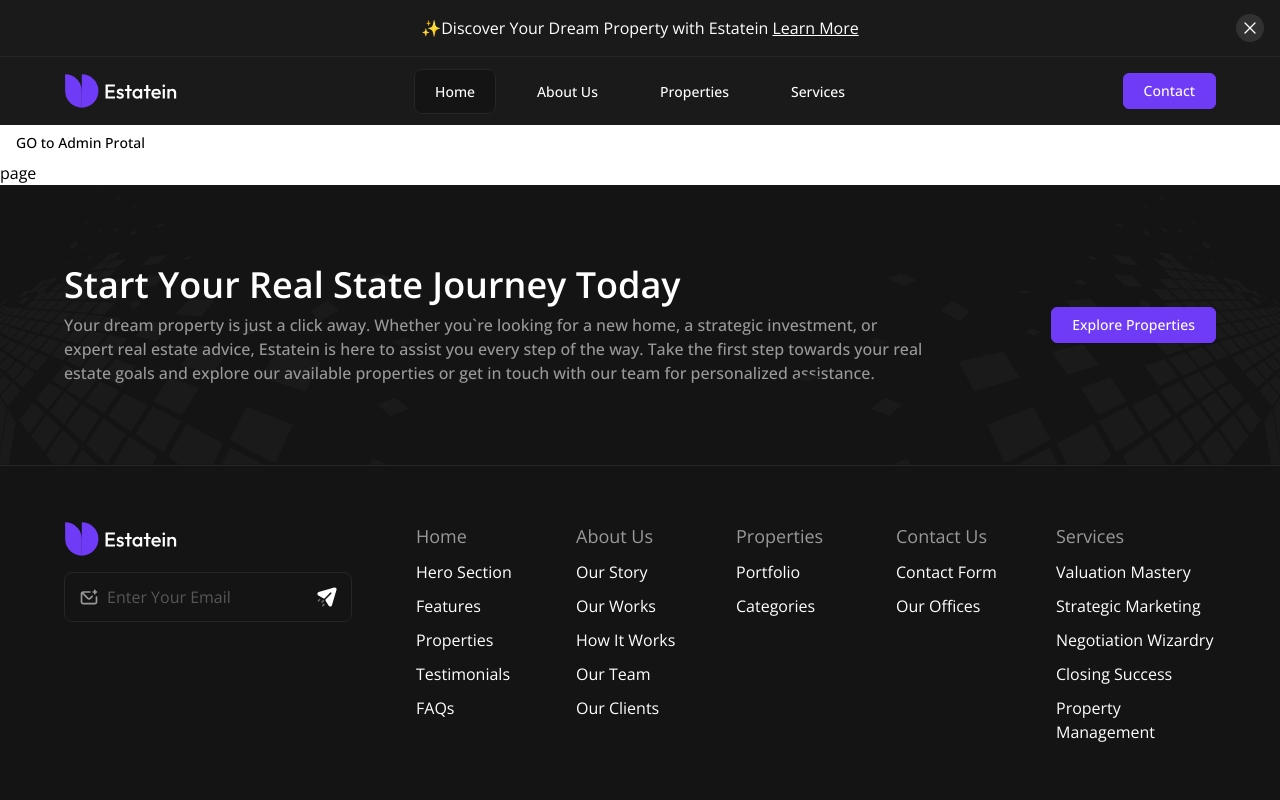
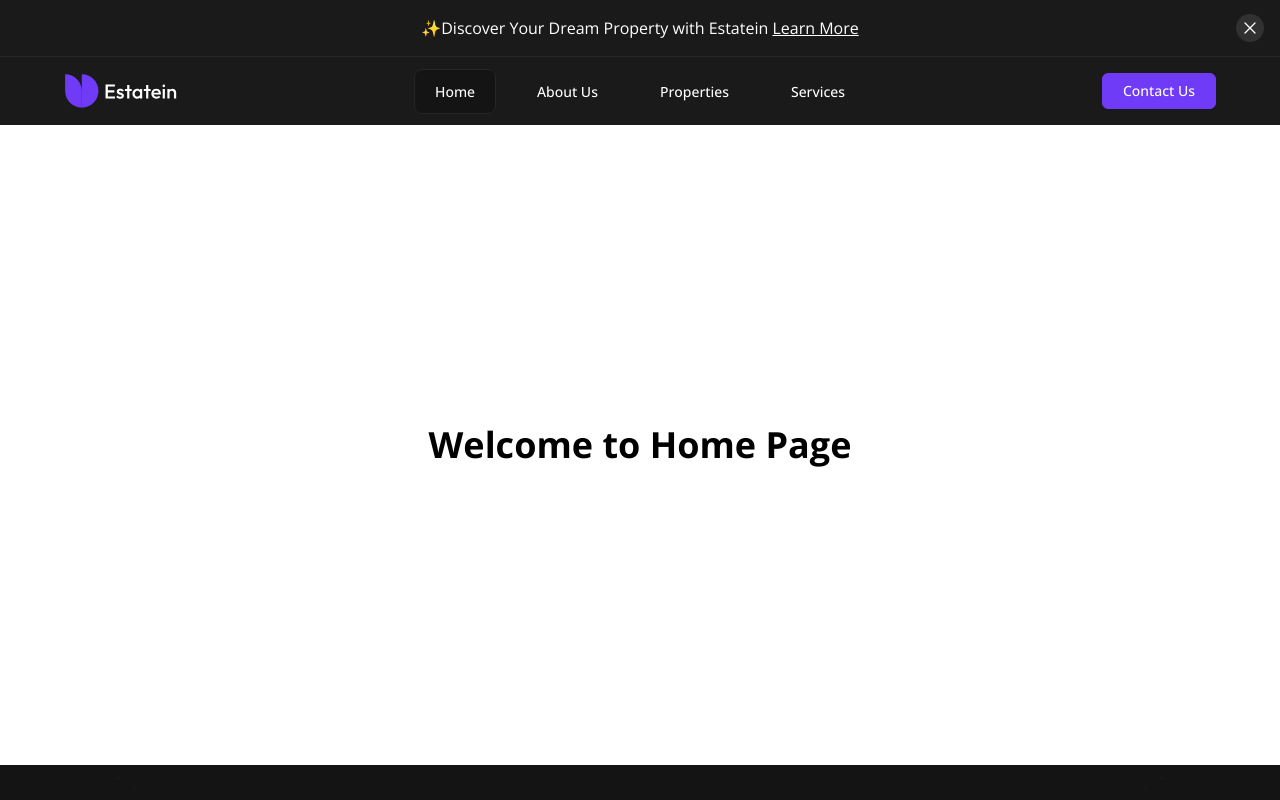
Before and after one commit to abdullahfazal1210-hub/UniwebProjectFrontend, a Next.js app: page / in a window 1280 px wide. Shown: the top 800 px of the page. Built offline with nearby package versions, Linux system fonts and the light colour scheme.

Commit message:
Pages Layouts

```diff
--- /dev/null
+++ b/app/(pages)/contact/page.jsx
@@ -0,0 +1,9 @@
+import React from 'react'
+
+export default function Properties() {
+  return (
+    <div className='w-full h-[80vh] flex items-center justify-center text-4xl font-bold'>
+        Welcome to Contact Page
+      </div>
+  )
+}
--- a/app/(pages)/layout.js
+++ b/app/(pages)/layout.js
@@ -1,17 +1,13 @@
 import React from "react";
 import Header from "../components/web/common/Header/page";
 import Footer from "../components/web/common/Footer/page";
-import { Button } from "@/components/ui/button";
-import Link from "next/link";
+
 
 export default function Weblayout({ children }) {
   return (
     <>
       <Header />
-      <Button variant={"primary"} asChild={true}>
-        <Link href={"/admin/Dashboard"}>GO to Admin Protal</Link>
-      </Button>
-      {children}
+      <main>{children}</main>
       <Footer />
     </>
   );
--- a/app/(pages)/page.jsx
+++ b/app/(pages)/page.jsx
@@ -1,7 +1,8 @@
 import React from 'react'
-
 export default function Home() {
   return (
-    <div>page</div>
+      <div className='w-full h-[80vh] flex items-center justify-center text-4xl font-bold'>
+        Welcome to Home Page
+      </div>
   )
 }
--- /dev/null
+++ b/app/(pages)/properties/page.jsx
@@ -0,0 +1,9 @@
+import React from 'react'
+
+export default function Properties() {
+  return (
+    <div className='w-full h-[80vh] flex items-center justify-center text-4xl font-bold'>
+        Welcome to Propeties Page
+      </div>
+  )
+}
--- /dev/null
+++ b/app/(pages)/service/page.jsx
@@ -0,0 +1,9 @@
+import React from 'react'
+
+export default function Service() {
+  return (
+    <div className='w-full h-[80vh] flex items-center justify-center text-4xl font-bold'>
+        Welcome to Services Page
+      </div>
+  )
+}
--- a/app/components/web/common/Header/page.jsx
+++ b/app/components/web/common/Header/page.jsx
@@ -69,10 +69,10 @@ export default function Header() {
           <div className='w-1/4 flex items-center justify-end'>
             <Button asChild>
               <Link
-                href="/about"
+                href="/contact"
                 style={pathname === "/about" ? activeButton : inactiveButton}
                 className='text-sm text-white px-5 rounded-b-md font-medium'
-              >Contact</Link>
+              >Contact Us</Link>
             </Button>
           </div>
         </nav>
```
